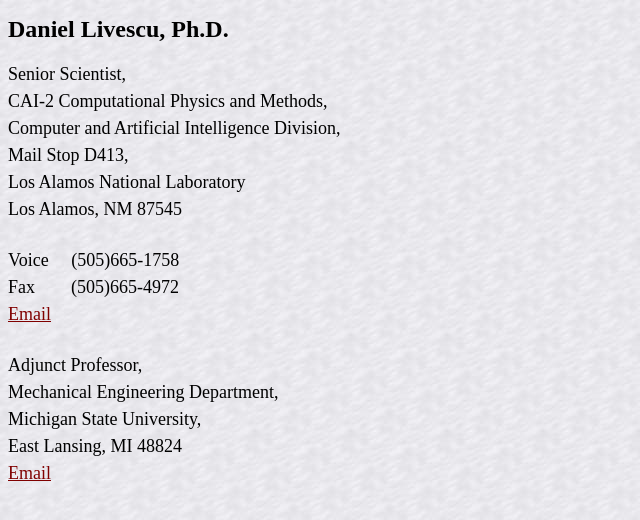
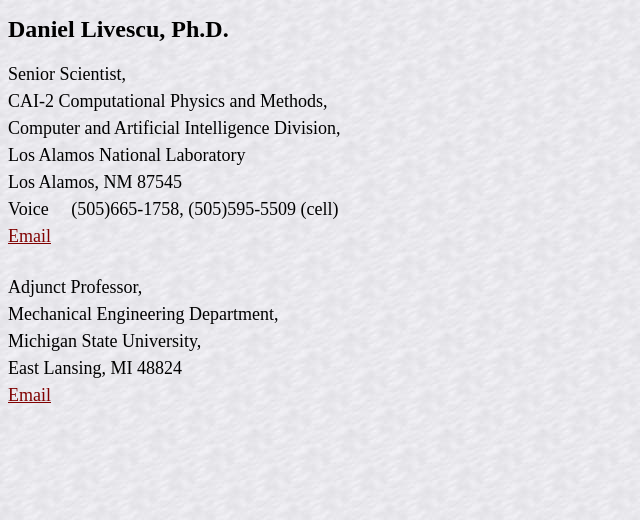
Before and after one commit to dlivescu/dlivescu.github.io, a plain HTML site: page frames/address.html in a window 1280 px wide. Shown: the whole page, without its empty margins (0-640 px from the left). Drawn offline with Linux system fonts and the light colour scheme.

Commit message:
Update address.html

```diff
--- a/frames/address.html
+++ b/frames/address.html
@@ -9,12 +9,9 @@
 Senior Scientist,<br>
 CAI-2 Computational Physics and Methods,<br>
 Computer and Artificial Intelligence Division,<br>
-Mail Stop D413,<br>
 Los Alamos National Laboratory<br>
-Los Alamos, NM 87545</font> </p>
-  <p><font size="4" style="font-family: times new roman,times,serif;">
-Voice &nbsp;&nbsp;&nbsp; (505)665-1758<br>
-Fax &nbsp;&nbsp;&nbsp;&nbsp;&nbsp;&nbsp; (505)665-4972<br>
+Los Alamos, NM 87545 <br>
+Voice &nbsp;&nbsp;&nbsp; (505)665-1758, (505)595-5509 (cell) <br>
 <script language=JavaScript>
    <!--
    var contact = "Email"
@@ -37,7 +34,7 @@ Fax &nbsp;&nbsp;&nbsp;&nbsp;&nbsp;&nbsp; (505)665-4972<br>
    document.write("<a href=" + "mail" + "to:" + email + "@" + emailHost+
 ">" + contact + "</a>")
    //-->
-</script> </font> </p> <br><br>
+</script> </font> </p> <br>
 
 </body>
 </html>
```
